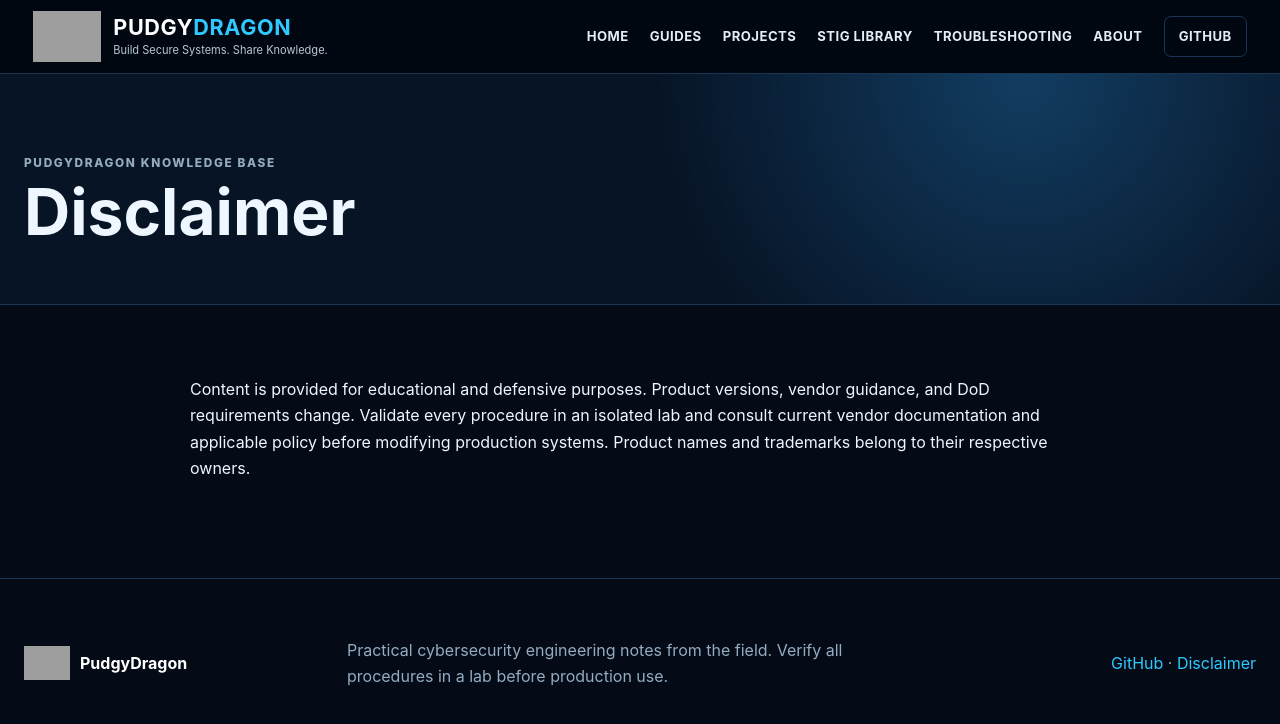
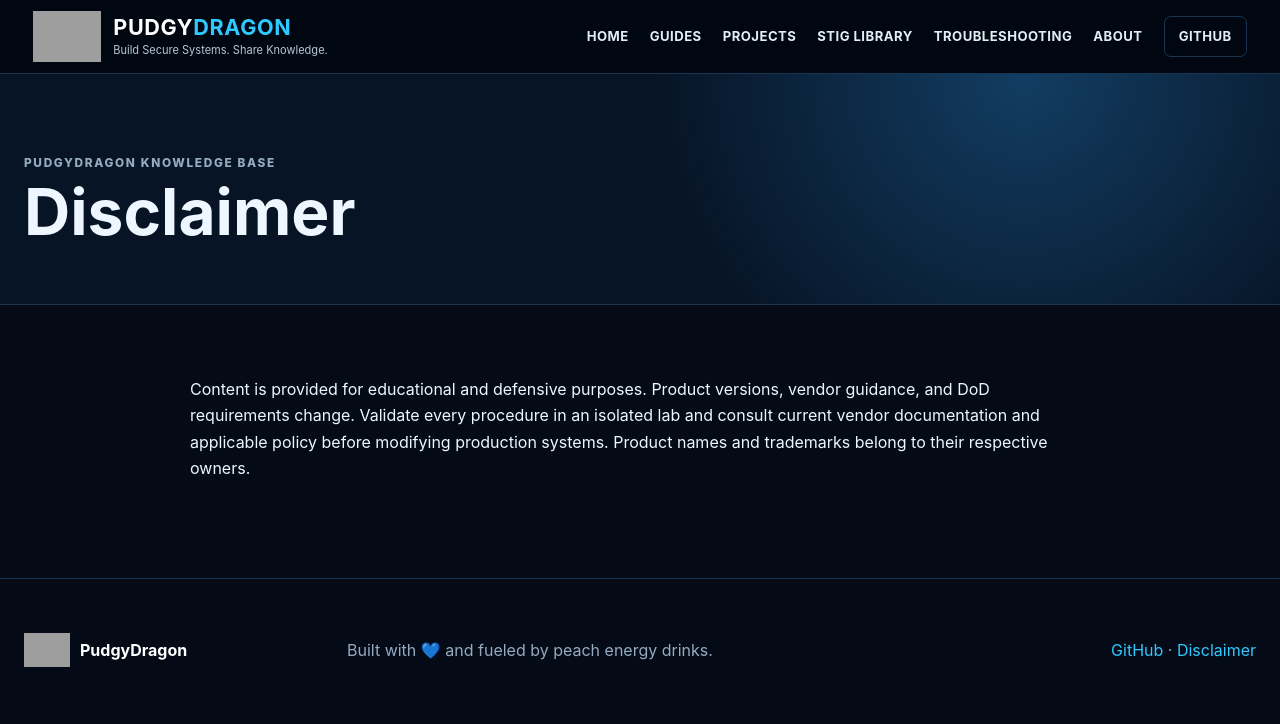
Before and after one commit to PudgyDragon/pudgydragon.github.io, a Jekyll site: the page built from disclaimer/index.md, in a window 1280 px wide. Shown: the top 724 px of the page. Built offline with Jekyll 4.4.1, drawn with Linux system fonts in a browser that asks for light colours; grey boxes are pictures that could not be loaded.

Commit message:
Update footer.html

```diff
--- a/_includes/footer.html
+++ b/_includes/footer.html
@@ -1,5 +1,5 @@
 <footer class="site-footer">
   <div class="footer-brand"><img src="{{ '/assets/images/logo.svg' | relative_url }}" alt=""><strong>PudgyDragon</strong></div>
-  <p>Practical cybersecurity engineering notes from the field. Verify all procedures in a lab before production use.</p>
+  <p>Built with 💙 and fueled by peach energy drinks.</p>
   <p><a href="https://github.com/PudgyDragon">GitHub</a> · <a href="{{ '/disclaimer/' | relative_url }}">Disclaimer</a></p>
 </footer>
```
